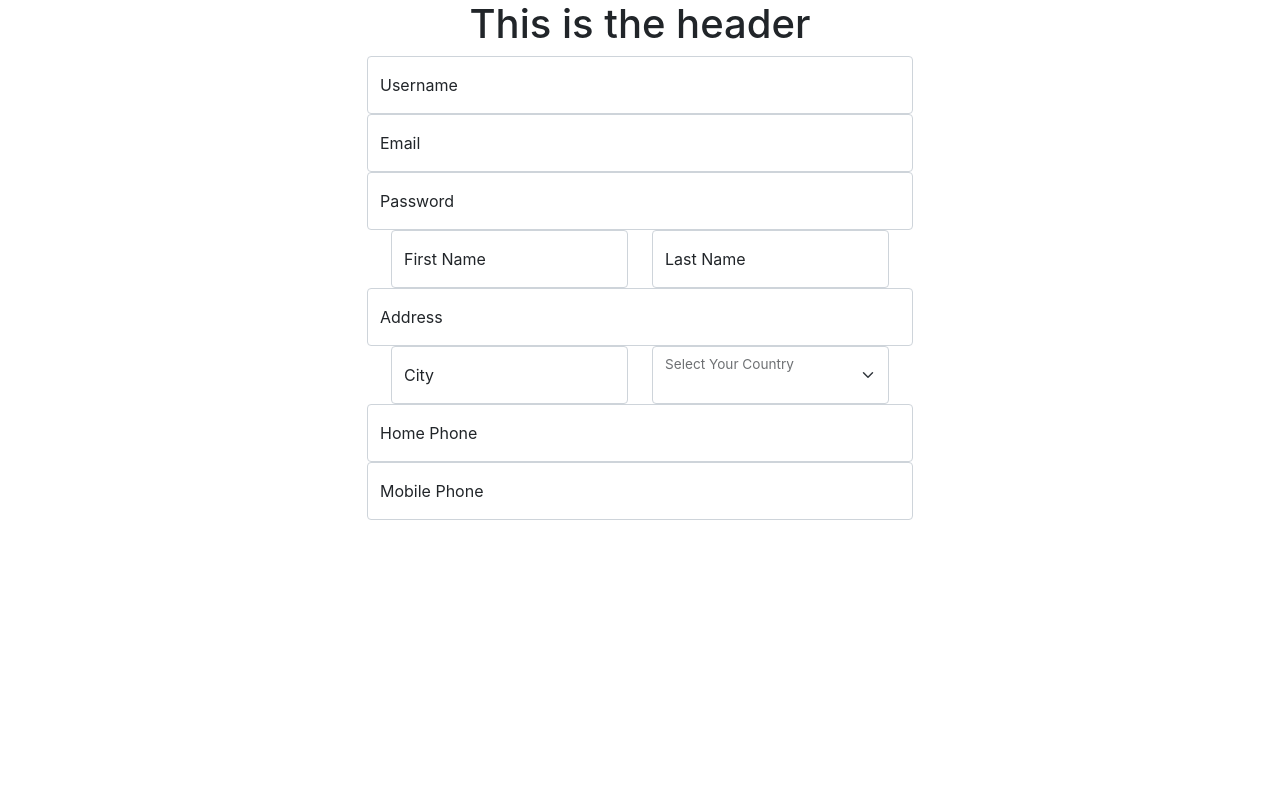
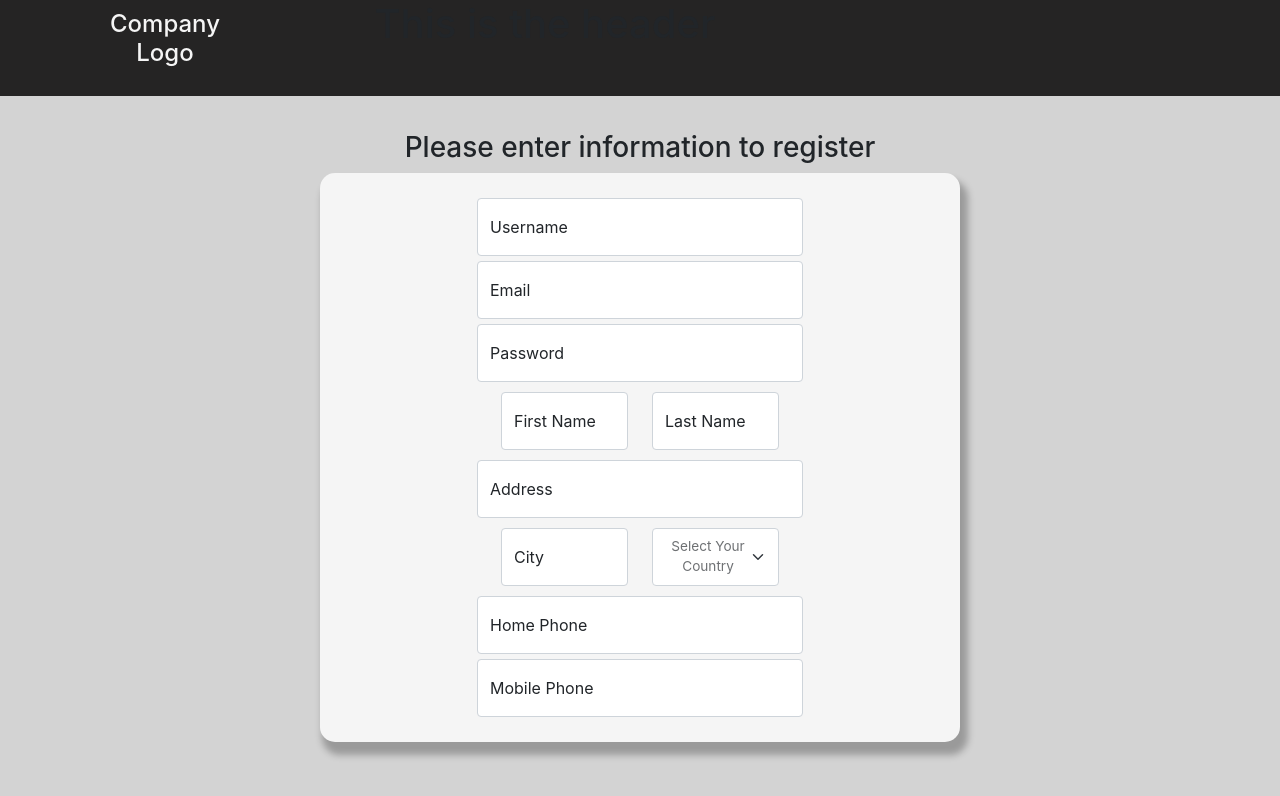
Before and after one commit to tylerletendre98/legendaryApplicationsAssessment, a React (Create React App) app in the folder legendary-applications-assessment/: page / in a window 1280 px wide. Shown: the top 796 px of the page. Built offline with nearby package versions, Linux system fonts and the light colour scheme.

Commit message:
added in the form header as well as some css files and changing the look of the page

```diff
--- a/legendary-applications-assessment/src/App.css
+++ b/legendary-applications-assessment/src/App.css
@@ -1,38 +1,5 @@
 .App {
+  height: 100vh;
   text-align: center;
+  background-color: lightgray;
 }
-
-.App-logo {
-  height: 40vmin;
-  pointer-events: none;
-}
-
-@media (prefers-reduced-motion: no-preference) {
-  .App-logo {
-    animation: App-logo-spin infinite 20s linear;
-  }
-}
-
-.App-header {
-  background-color: #282c34;
-  min-height: 100vh;
-  display: flex;
-  flex-direction: column;
-  align-items: center;
-  justify-content: center;
-  font-size: calc(10px + 2vmin);
-  color: white;
-}
-
-.App-link {
-  color: #61dafb;
-}
-
-@keyframes App-logo-spin {
-  from {
-    transform: rotate(0deg);
-  }
-  to {
-    transform: rotate(360deg);
-  }
-}
--- /dev/null
+++ b/legendary-applications-assessment/src/components/FormHeader/FormHeader.jsx
@@ -0,0 +1,11 @@
+import React from "react";
+
+function FormHeader() {
+  return (
+    <div>
+      <h3>Please enter information to register</h3>
+    </div>
+  );
+}
+
+export default FormHeader;
--- a/legendary-applications-assessment/src/components/Header/header.css
+++ b/legendary-applications-assessment/src/components/Header/header.css
@@ -0,0 +1,10 @@
+.header-container {
+  background-color: rgb(37, 36, 36);
+  height: 12vh;
+  margin-bottom: 35px;
+}
+
+.company-logo {
+  margin-top: 10px;
+  color: whitesmoke;
+}
--- a/legendary-applications-assessment/src/components/Header/header.jsx
+++ b/legendary-applications-assessment/src/components/Header/header.jsx
@@ -1,11 +1,15 @@
 import React from "react";
-
+import "./header.css";
 function Header() {
   return (
     <div className="header-container">
       <div className="container">
         <div className="row">
-          <div className="col-3"></div>
+          <div className="col-2">
+            <div className="company-logo">
+              <h4>Company Logo</h4>
+            </div>
+          </div>
           <div className="col-6">
             <div>
               <h1>This is the header</h1>
--- a/legendary-applications-assessment/src/components/RegisterForm/RegisterForm.jsx
+++ b/legendary-applications-assessment/src/components/RegisterForm/RegisterForm.jsx
@@ -1,5 +1,6 @@
 import React from "react";
 import { useState } from "react";
+import "./registerForm.css";
 
 function RegisterForm() {
   const [userName, setUserName] = useState("");
@@ -13,11 +14,11 @@ function RegisterForm() {
   const [homePhone, setHomePhone] = useState("");
   const [mobilePhone, setMobilePhone] = useState("");
   return (
-    <div>
+    <div className="form-container">
       <div className="container">
         <div className="row">
           <div className="col"></div>
-          <div className="col-6">
+          <div className="col-7">
             <div class="form-floating">
               <input
                 type="text"
--- /dev/null
+++ b/legendary-applications-assessment/src/components/RegisterForm/registerForm.css
@@ -0,0 +1,13 @@
+.form-container {
+  background-color: whitesmoke;
+  padding: 20px;
+  border-radius: 15px;
+  margin-left: 25%;
+  margin-right: 25%;
+  box-shadow: 5px 10px 7px 3px rgba(0, 0, 0, 0.27);
+}
+
+.form-floating {
+  margin-top: 5px;
+  margin-bottom: 5px;
+}
--- a/legendary-applications-assessment/src/pages/RegisterPage.jsx
+++ b/legendary-applications-assessment/src/pages/RegisterPage.jsx
@@ -1,9 +1,11 @@
 import React from "react";
 import RegisterForm from "../components/RegisterForm/RegisterForm";
+import FormHeader from "../components/FormHeader/FormHeader";
 
 function RegisterPage() {
   return (
     <div>
+      <FormHeader />
       <RegisterForm />
     </div>
   );
```
Also changed, not shown: legendary-applications-assessment/src/components/FormHeader/formHeader.css (added).
